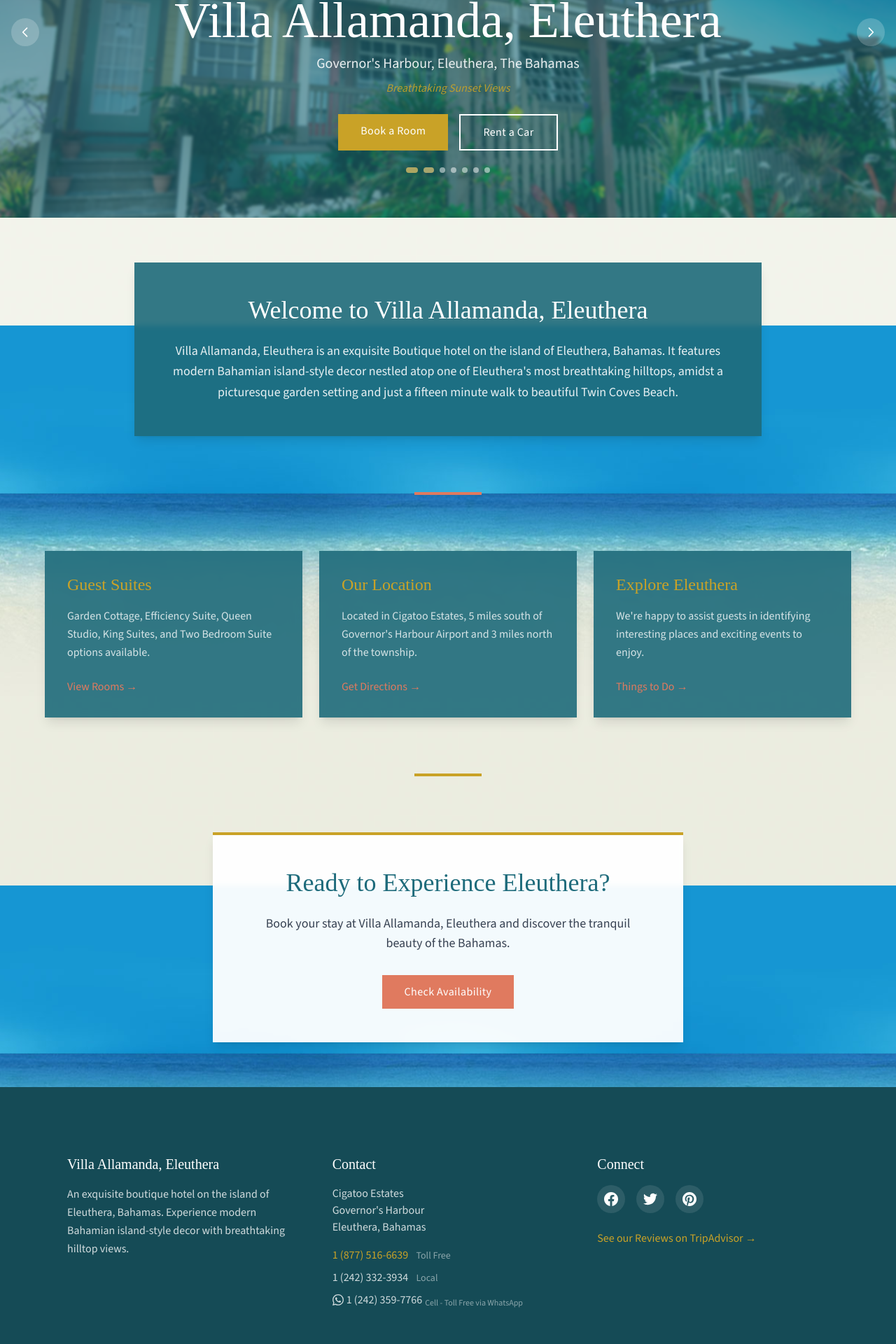
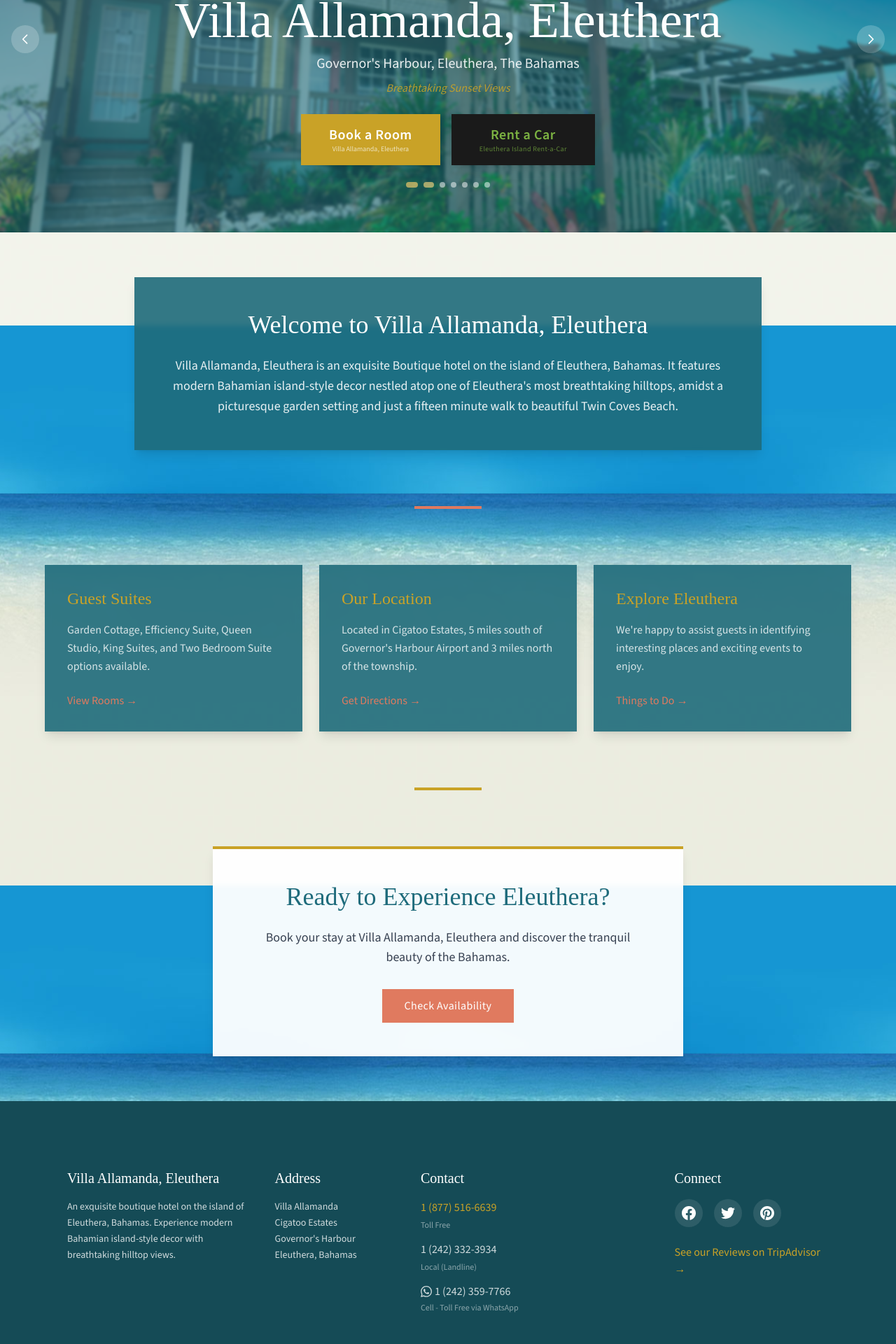
Before and after one commit to janajmccardy/villa-allamanda, a Vue app: page / in a window 1280 px wide. Shown: the part 335-2255 px from the top of the page at 70% size. Built offline with nearby package versions, Linux system fonts and the light colour scheme; a web font is replaced by a local one.

Commit message:
minor footer and hero changes

```diff
--- a/src/components/Footer.vue
+++ b/src/components/Footer.vue
@@ -26,46 +26,52 @@ const whatsappUrl = 'https://wa.me/12423597766'
 <template>
   <footer class="bg-ocean-dark text-white">
     <div class="section-padding">
-      <div class="max-w-6xl mx-auto grid md:grid-cols-3 gap-12">
+      <div class="max-w-6xl mx-auto grid md:grid-cols-[1.2fr_0.8fr_1.5fr_1fr] gap-8">
         <!-- About -->
         <div>
           <h3 class="font-brand text-xl mb-4">Villa Allamanda, Eleuthera</h3>
-          <p class="text-white/80 leading-relaxed">
+          <p class="text-white/80 leading-relaxed text-sm">
             An exquisite boutique hotel on the island of Eleuthera, Bahamas. Experience modern
             Bahamian island-style decor with breathtaking hilltop views.
+          </p>
+        </div>
+
+        <!-- Address -->
+        <div>
+          <h3 class="font-brand text-xl mb-4">Address</h3>
+          <p class="text-white/80 text-sm leading-relaxed">
+            Villa Allamanda<br>
+            Cigatoo Estates<br>
+            Governor's Harbour<br>
+            Eleuthera, Bahamas
           </p>
         </div>
 
         <!-- Contact -->
         <div>
           <h3 class="font-brand text-xl mb-4">Contact</h3>
-          <p class="text-white/80 mb-4">
-            Cigatoo Estates<br>
-            Governor's Harbour<br>
-            Eleuthera, Bahamas
-          </p>
-          <div class="space-y-2">
-            <p>
-              <a href="tel:+18775166639" class="text-gold hover:text-white transition-colors">
+          <div class="space-y-3">
+            <div>
+              <a href="tel:+18775166639" class="text-gold hover:text-white transition-colors block">
                 1 (877) 516-6639
               </a>
-              <span class="text-white/50 text-sm ml-2">Toll Free</span>
-            </p>
-            <p>
-              <a href="tel:+12423323934" class="text-white/80 hover:text-white transition-colors">
+              <span class="text-white/50 text-xs">Toll Free</span>
+            </div>
+            <div>
+              <a href="tel:+12423323934" class="text-white/80 hover:text-white transition-colors block">
                 1 (242) 332-3934
               </a>
-              <span class="text-white/50 text-sm ml-2">Local</span>
-            </p>
-            <p>
+              <span class="text-white/50 text-xs">Local (Landline)</span>
+            </div>
+            <div>
               <a :href="whatsappUrl" target="_blank" class="text-white/80 hover:text-white transition-colors inline-flex items-center gap-1">
                 <svg class="w-4 h-4" fill="currentColor" viewBox="0 0 24 24">
                   <path d="M17.472 14.382c-.297-.149-1.758-.867-2.03-.967-.273-.099-.471-.148-.67.15-.197.297-.767.966-.94 1.164-.173.199-.347.223-.644.075-.297-.15-1.255-.463-2.39-1.475-.883-.788-1.48-1.761-1.653-2.059-.173-.297-.018-.458.13-.606.134-.133.298-.347.446-.52.149-.174.198-.298.298-.497.099-.198.05-.371-.025-.52-.075-.149-.669-1.612-.916-2.207-.242-.579-.487-.5-.669-.51-.173-.008-.371-.01-.57-.01-.198 0-.52.074-.792.372-.272.297-1.04 1.016-1.04 2.479 0 1.462 1.065 2.875 1.213 3.074.149.198 2.096 3.2 5.077 4.487.709.306 1.262.489 1.694.625.712.227 1.36.195 1.871.118.571-.085 1.758-.719 2.006-1.413.248-.694.248-1.289.173-1.413-.074-.124-.272-.198-.57-.347m-5.421 7.403h-.004a9.87 9.87 0 01-5.031-1.378l-.361-.214-3.741.982.998-3.648-.235-.374a9.86 9.86 0 01-1.51-5.26c.001-5.45 4.436-9.884 9.888-9.884 2.64 0 5.122 1.03 6.988 2.898a9.825 9.825 0 012.893 6.994c-.003 5.45-4.437 9.884-9.885 9.884m8.413-18.297A11.815 11.815 0 0012.05 0C5.495 0 .16 5.335.157 11.892c0 2.096.547 4.142 1.588 5.945L.057 24l6.305-1.654a11.882 11.882 0 005.683 1.448h.005c6.554 0 11.89-5.335 11.893-11.893a11.821 11.821 0 00-3.48-8.413z"/>
                 </svg>
                 1 (242) 359-7766
               </a>
-              <span class="text-white/50 text-xs ml-1">Cell - Toll Free via WhatsApp</span>
-            </p>
+              <span class="text-white/50 text-xs block">Cell - Toll Free via WhatsApp</span>
+            </div>
           </div>
         </div>
 
--- a/src/style.css
+++ b/src/style.css
@@ -64,6 +64,17 @@ h1, h2, h3, h4, h5, h6 {
            hover:bg-coral hover:text-white transition-colors duration-300;
   }
 
+  .btn-eriac {
+    @apply inline-block px-8 py-3 font-medium tracking-wide transition-colors duration-300;
+    background-color: #1a1a1a;
+    color: #7cb342;
+  }
+
+  .btn-eriac:hover {
+    background-color: #2a2a2a;
+    color: #8bc34a;
+  }
+
   .section-padding {
     @apply px-6 py-16 md:px-12 lg:px-24 lg:py-24;
   }
--- a/src/views/HomeView.vue
+++ b/src/views/HomeView.vue
@@ -120,11 +120,13 @@ const highlights = [
           {{ heroImages[currentSlide].caption }}
         </p>
         <div class="flex flex-col sm:flex-row gap-4 justify-center mb-6">
-          <a :href="bookingUrl" target="_blank" class="btn-primary bg-gold hover:bg-gold/90">
-            Book a Room
+          <a :href="bookingUrl" target="_blank" class="bg-gold hover:bg-gold/90 text-white px-10 py-4 text-center transition-colors shadow-lg">
+            <span class="block text-xl font-bold tracking-wide">Book a Room</span>
+            <span class="block text-[10px] text-white/70 leading-tight">Villa Allamanda, Eleuthera</span>
           </a>
-          <a :href="carRentalUrl" target="_blank" class="btn-outline border-white text-white hover:bg-white hover:text-ocean">
-            Rent a Car
+          <a :href="carRentalUrl" target="_blank" class="btn-eriac px-10 py-4 text-center transition-colors shadow-lg">
+            <span class="block text-xl font-bold tracking-wide">Rent a Car</span>
+            <span class="block text-[10px] opacity-70 leading-tight">Eleuthera Island Rent-a-Car</span>
           </a>
         </div>
 
```
